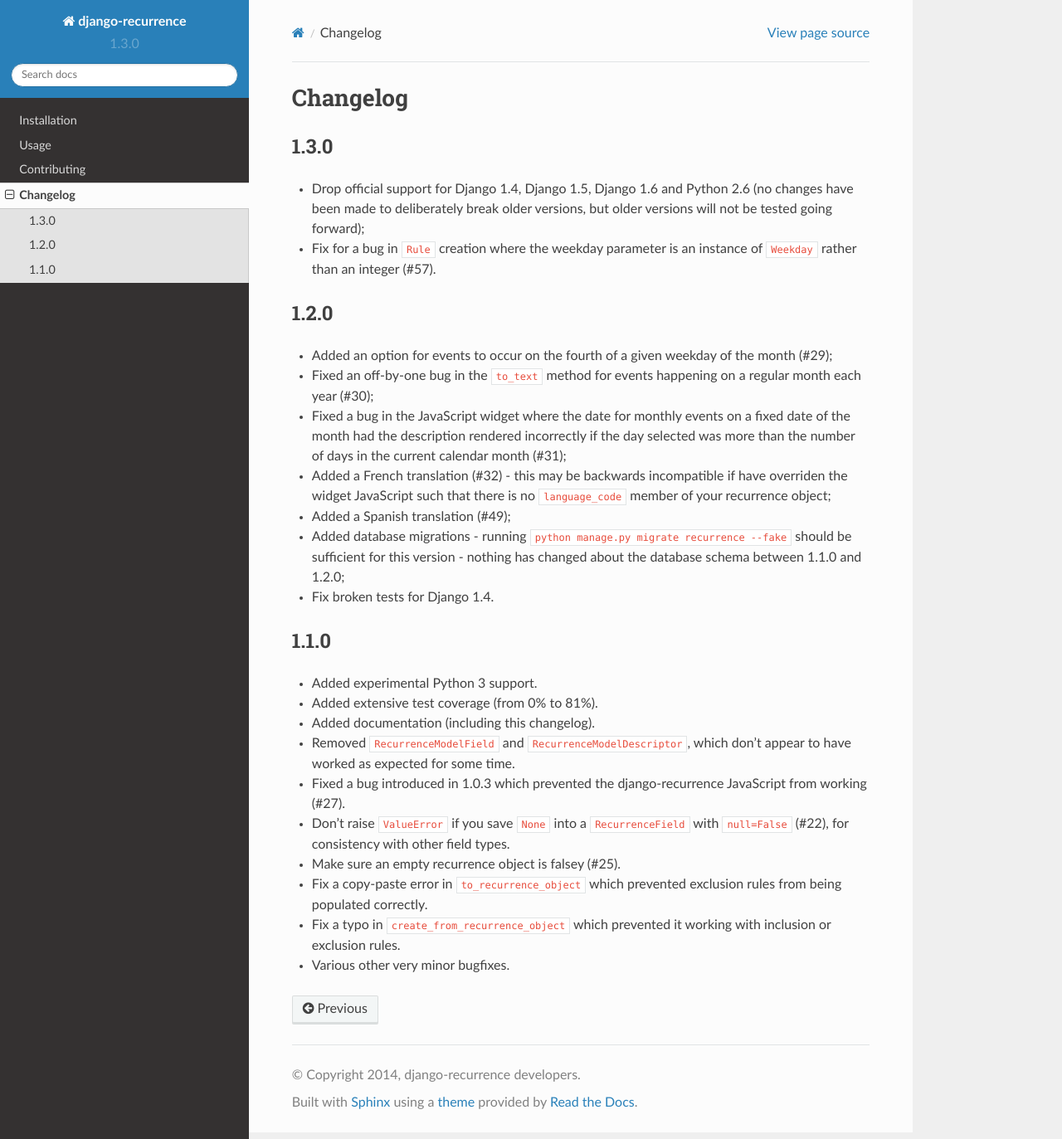
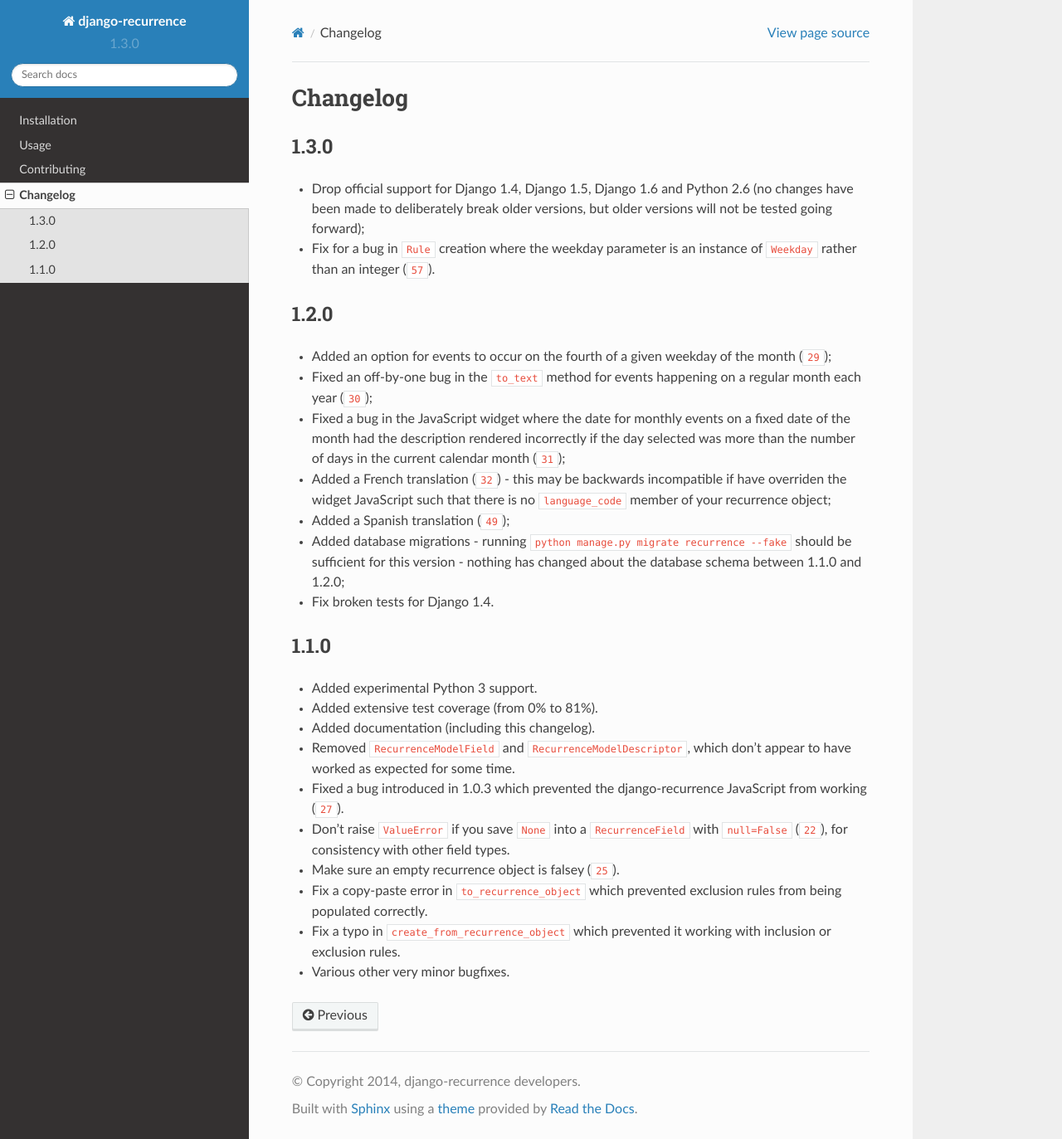
Before and after one commit to jazzband/django-recurrence, a Sphinx documentation site: the page built from docs/changelog.rst, in a window 1280 px wide and 1373 px high. Shown: the whole window at 83% size. Built offline with Sphinx 7.4.7 and the Read the Docs theme 2.0.0, drawn with Linux system fonts in a browser that asks for light colours; cross-references to code outside the pages are shown as plain code; part of the change alters nothing that is shown.

```diff
--- a/docs/changelog.rst
+++ b/docs/changelog.rst
@@ -8,23 +8,23 @@ Changelog
   Python 2.6 (no changes have been made to deliberately break older
   versions, but older versions will not be tested going forward);
 * Fix for a bug in ``Rule`` creation where the weekday parameter is
-  an instance of ``Weekday`` rather than an integer (#57).
+  an instance of ``Weekday`` rather than an integer (:issue:`57`).
 
 1.2.0
 -----
 
 * Added an option for events to occur on the fourth of a given
-  weekday of the month (#29);
+  weekday of the month (:issue:`29`);
 * Fixed an off-by-one bug in the ``to_text`` method for events
-  happening on a regular month each year (#30);
+  happening on a regular month each year (:issue:`30`);
 * Fixed a bug in the JavaScript widget where the date for monthly
   events on a fixed date of the month had the description rendered
   incorrectly if the day selected was more than the number of days in
-  the current calendar month (#31);
-* Added a French translation (#32) - this may be backwards
+  the current calendar month (:issue:`31`);
+* Added a French translation (:issue:`32`) - this may be backwards
   incompatible if have overriden the widget JavaScript such that
   there is no ``language_code`` member of your recurrence object;
-* Added a Spanish translation (#49);
+* Added a Spanish translation (:issue:`49`);
 * Added database migrations - running ``python manage.py migrate
   recurrence --fake`` should be sufficient for this version - nothing
   has changed about the database schema between 1.1.0 and 1.2.0;
@@ -39,11 +39,11 @@ Changelog
 * Removed ``RecurrenceModelField`` and ``RecurrenceModelDescriptor``,
   which don't appear to have worked as expected for some time.
 * Fixed a bug introduced in 1.0.3 which prevented the
-  django-recurrence JavaScript from working (#27).
+  django-recurrence JavaScript from working (:issue:`27`).
 * Don't raise ``ValueError`` if you save ``None`` into a
-  ``RecurrenceField`` with ``null=False`` (#22), for consistency with
-  other field types.
-* Make sure an empty recurrence object is falsey (#25).
+  ``RecurrenceField`` with ``null=False`` (:issue:`22`), for
+  consistency with other field types.
+* Make sure an empty recurrence object is falsey (:issue:`25`).
 * Fix a copy-paste error in ``to_recurrence_object`` which prevented
   exclusion rules from being populated correctly.
 * Fix a typo in ``create_from_recurrence_object`` which prevented it
--- a/docs/conf.py
+++ b/docs/conf.py
@@ -28,7 +28,7 @@ if not on_rtd:
 # If extensions (or modules to document with autodoc) are in another directory,
 # add these directories to sys.path here. If the directory is relative to the
 # documentation root, use os.path.abspath to make it absolute, like shown here.
-#sys.path.insert(0, os.path.abspath('.'))
+sys.path.insert(0, os.path.abspath('.'))
 
 # -- General configuration -----------------------------------------------------
 
@@ -37,7 +37,7 @@ if not on_rtd:
 
 # Add any Sphinx extension module names here, as strings. They can be extensions
 # coming with Sphinx (named 'sphinx.ext.*') or your custom ones.
-extensions = []
+extensions = ['github']
 
 # Add any paths that contain templates here, relative to this directory.
 templates_path = ['_templates']
@@ -249,3 +249,5 @@ texinfo_documents = [
 
 # How to display URL addresses: 'footnote', 'no', or 'inline'.
 #texinfo_show_urls = 'footnote'
+
+github_project_url = 'https://github.com/django-recurrence/django-recurrence/'
--- /dev/null
+++ b/docs/github.py
@@ -0,0 +1,71 @@
+from docutils import nodes, utils
+from docutils.parsers.rst.roles import set_classes
+
+
+# With thanks to Doug Hellman for writing
+# https://doughellmann.com/blog/2010/05/09/defining-custom-roles-in-sphinx/
+# - this code is derived from an example BitBucket configuration.
+
+
+def make_issue_node(rawtext, app, slug, options):
+    """Create a link to a GitHub issue.
+
+    :param rawtext: Text being replaced with link node.
+    :param app: Sphinx application context
+    :param slug: ID of the thing to link to
+    :param options: Options dictionary passed to role func.
+    """
+    #
+    try:
+        base = app.config.github_project_url
+        if not base:
+            raise AttributeError
+    except AttributeError, err:
+        raise ValueError('github_project_url configuration value is not set (%s)' % str(err))
+
+    slash = '/' if base[-1] != '/' else ''
+    ref = base + slash +  'issues/' + slug + '/'
+    set_classes(options)
+    node = nodes.reference(rawtext, '#' + utils.unescape(slug), refuri=ref,
+                           **options)
+    return node
+
+
+def ghissue_role(name, rawtext, text, lineno, inliner, options={}, content=[]):
+    """Link to a GitHub issue.
+
+    Returns 2 part tuple containing list of nodes to insert into the
+    document and a list of system messages.  Both are allowed to be
+    empty.
+
+    :param name: The role name used in the document.
+    :param rawtext: The entire markup snippet, with role.
+    :param text: The text marked with the role.
+    :param lineno: The line number where rawtext appears in the input.
+    :param inliner: The inliner instance that called us.
+    :param options: Directive options for customization.
+    :param content: The directive content for customization.
+    """
+    try:
+        issue_num = int(text)
+        if issue_num <= 0:
+            raise ValueError
+    except ValueError:
+        msg = inliner.reporter.error(
+            'GitHub issue number must be a number greater than or equal to 1; '
+            '"%s" is invalid.' % text, line=lineno)
+        prb = inliner.problematic(rawtext, rawtext, msg)
+        return [prb], [msg]
+    app = inliner.document.settings.env.app
+    node = make_issue_node(rawtext, app, str(issue_num), options)
+    return [node], []
+
+
+def setup(app):
+    """Install the plugin.
+
+    :param app: Sphinx application context.
+    """
+    app.add_role('issue', ghissue_role)
+    app.add_config_value('github_project_url', None, 'env')
+    return
```
